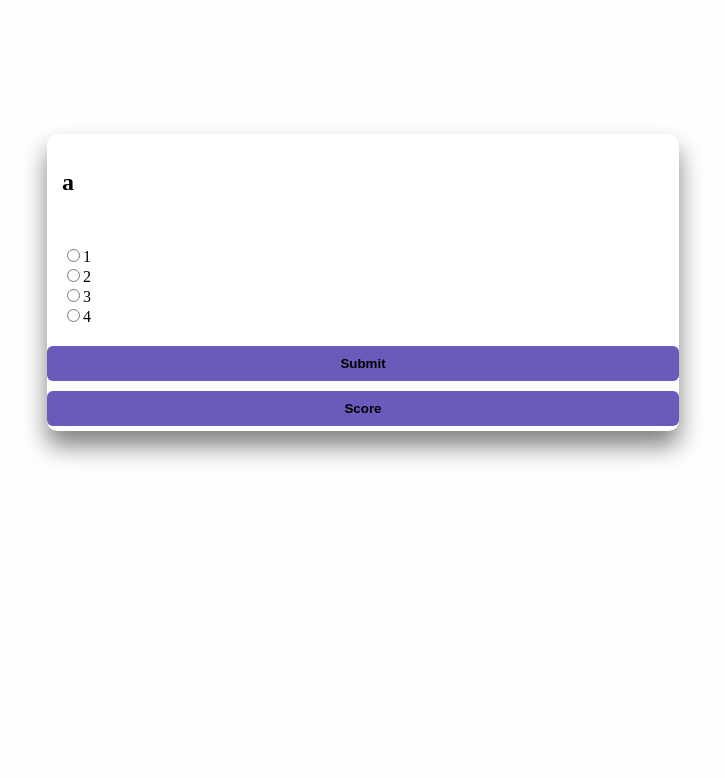
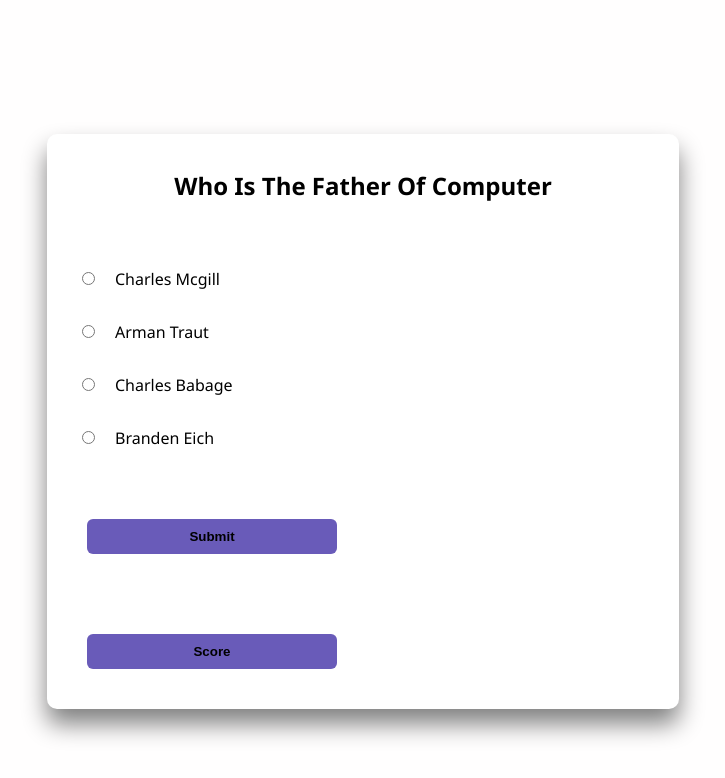
Before and after one commit to darkspace123098/simple_jsprojects_firecode, a plain HTML site: page c-quiz/index.html in a window 1280 px wide. Shown: the whole page, without its empty margins (277-1002 px from the left). Drawn offline with Linux system fonts and the light colour scheme.

Commit message:
quiz desig

```diff
--- a/c-quiz/index.html
+++ b/c-quiz/index.html
@@ -10,6 +10,7 @@
             display: flex;
             justify-content: center;
             align-items: center;
+            font-family: 'Segoe UI', Tahoma, Geneva, Verdana, sans-serif;
 
         }
         .box{
@@ -23,17 +24,25 @@
         #question,h2{
             padding: 15px;
             font-weight: bold;
+            text-align: center;
+            text-transform: capitalize;
 
         }
         #options{
             display: block;
             padding: 15px;
+            text-transform: capitalize;
+
         }
         button{
-            width: 100%;
+            width: 250px;
+            display: inline-flex;
+            justify-content: center;
+            align-items: center;
+            border-radius:6px;
+            font-weight: bold;
             padding: 10px;
-            margin: 5px 0;
-            border-radius: 6px;
+            margin: 40px ;
             background-color: rgb(105, 91, 185);
             font-weight: bolder;
             transition: 0.5s;
@@ -42,11 +51,14 @@
         button:hover{
             /*  box-shadow: 0 0 0 5px rgb(224, 119, 119),0 0 0 5px rgb(224, 119, 119),0 0 0 5px rgb(224, 119, 119), 0 0 0 10px rgb(224, 119, 119); */
             background-color: rgb(45, 38, 87);
+            color: white;
         }
         .opt{
             display: inline-block;
-            padding: 10px ;
+            padding: 30px ;
             cursor: pointer;
+            margin: 20px;
+
         }
     </style>
 </head>
--- a/c-quiz/script.js
+++ b/c-quiz/script.js
@@ -1,6 +1,6 @@
 const questions = [
-    {question:"a",option:[1,2,3,4],correct:3},
-    {question:"z",option:[1,2,3,4],correct:2},
+    {question:"who is the father of computer ",option:["Charles Mcgill","Arman Traut","Charles Babage","Branden Eich"],correct:2},
+    {question:"",option:[1,2,3,4],correct:2},
     {question:"e",option:[1,2,3,4],correct:1},
     {question:"f",option:[1,2,3,4],correct:0}
 ]
```
